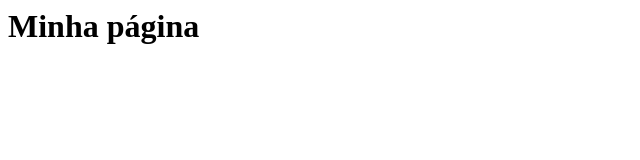
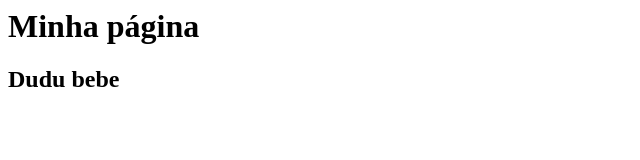
Before and after one commit to annezdz/bootcamp-carrefour, a plain HTML site: page index.html in a window 1280 px wide. Shown: the whole page, without its empty margins (0-640 px from the left). Drawn offline with Linux system fonts and the light colour scheme.

Commit message:
Inclusão h2

```diff
--- a/index.html
+++ b/index.html
@@ -6,4 +6,5 @@
 
 <body>
     <h1>Minha página</h1>
+    <h2>Dudu bebe </h2>
 </body>
```
